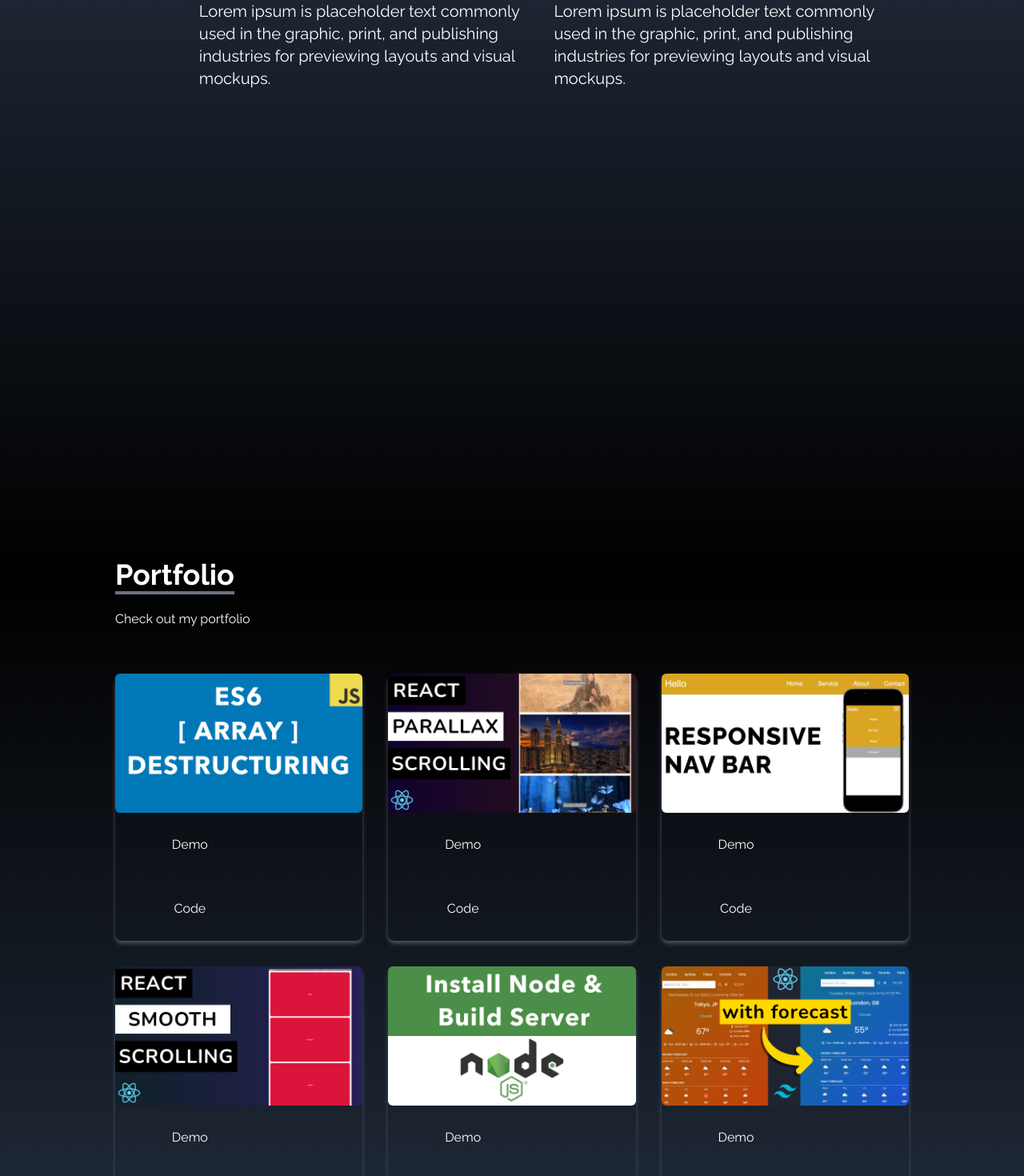
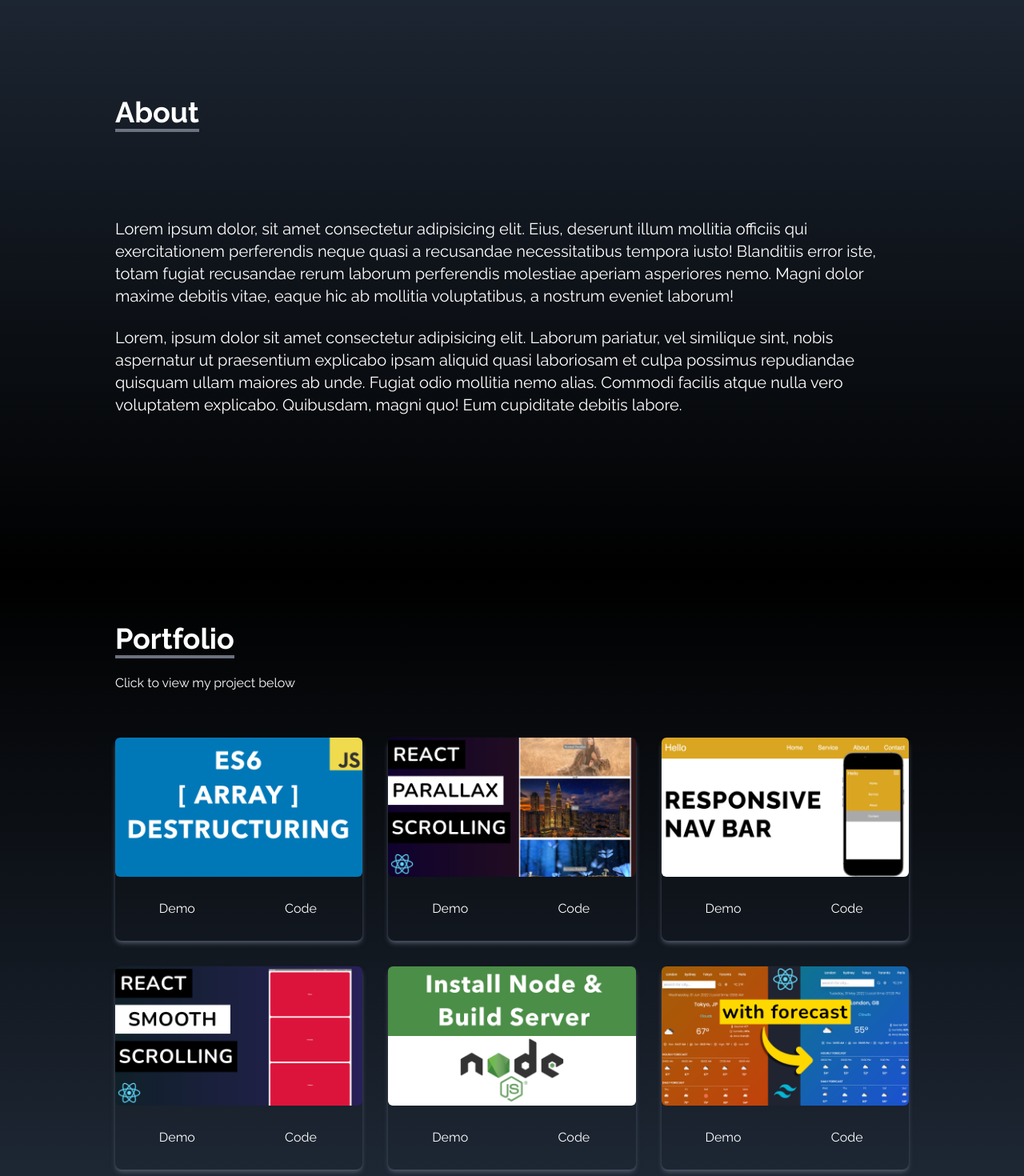
Before and after one commit to andrewhuynh561/portfolio-project, a React (Create React App) app: page / in a window 1280 px wide. Shown: the part 880-2350 px from the top of the page at 80% size. Built offline with nearby package versions, Linux system fonts and the light colour scheme.

Commit message:
updated the NavBar

```diff
--- a/public/index.html
+++ b/public/index.html
@@ -24,7 +24,7 @@
       work correctly both with client-side routing and a non-root public URL.
       Learn how to configure a non-root public URL by running `npm run build`.
     -->
-    <title>React App</title>
+    <title>Andrew Portfolio</title>
   </head>
   <body>
     <noscript>You need to enable JavaScript to run this app.</noscript>
--- a/src/components/About.jsx
+++ b/src/components/About.jsx
@@ -1,19 +1,40 @@
-import React from 'react'
+import React from "react";
 
 const About = () => {
   return (
-    <div name='about' className='w-full h-screen bg-gradient-to-b from-gray-800 to-black text-white'>
-      <div className='max-w-screen-lg mx-auto flex flex-col  justify-center w-full h-full px-4 md:flex-row'>
-        <div className='pb-8 justify-center'>
-            <p className='text-4xl font-bold inline border-b-4 border-gray-500  '>About </p>
+    <div
+      name="about"
+      className="w-full h-screen bg-gradient-to-b from-gray-800 to-black text-white"
+    >
+      <div className="max-w-screen-lg p-4 mx-auto flex flex-col justify-center w-full h-full">
+        <div className="pb-8">
+          <p className="text-4xl font-bold inline border-b-4 border-gray-500">
+            About
+          </p>
         </div>
 
-        <p className='text-xl mt-20'>Lorem ipsum is placeholder text commonly used in the graphic, print, and publishing industries for previewing layouts and visual mockups.</p>
+        <p className="text-xl mt-20">
+          Lorem ipsum dolor, sit amet consectetur adipisicing elit. Eius,
+          deserunt illum mollitia officiis qui exercitationem perferendis neque
+          quasi a recusandae necessitatibus tempora iusto! Blanditiis error
+          iste, totam fugiat recusandae rerum laborum perferendis molestiae
+          aperiam asperiores nemo. Magni dolor maxime debitis vitae, eaque hic
+          ab mollitia voluptatibus, a nostrum eveniet laborum!
+        </p>
+
         <br />
-        <p className='text-xl mt-20'>Lorem ipsum is placeholder text commonly used in the graphic, print, and publishing industries for previewing layouts and visual mockups.</p>
+
+        <p className="text-xl">
+          Lorem, ipsum dolor sit amet consectetur adipisicing elit. Laborum
+          pariatur, vel similique sint, nobis aspernatur ut praesentium
+          explicabo ipsam aliquid quasi laboriosam et culpa possimus repudiandae
+          quisquam ullam maiores ab unde. Fugiat odio mollitia nemo alias.
+          Commodi facilis atque nulla vero voluptatem explicabo. Quibusdam,
+          magni quo! Eum cupiditate debitis labore.
+        </p>
       </div>
     </div>
-  )
-}
+  );
+};
 
-export default About
+export default About;
--- a/src/components/Portfolio.jsx
+++ b/src/components/Portfolio.jsx
@@ -1,4 +1,4 @@
-import React from 'react'
+import React from "react";
 import arrayDestruct from "../assets/portfolio/arrayDestruct.jpg";
 import installNode from "../assets/portfolio/installNode.jpg";
 import navbar from "../assets/portfolio/navbar.jpg";
@@ -7,63 +7,68 @@ import reactSmooth from "../assets/portfolio/reactSmooth.jpg";
 import reactWeather from "../assets/portfolio/reactWeather.jpg";
 
 const Portfolio = () => {
-  const portfolios=[
+  const portfolios = [
     {
-      id:1,
-      src:arrayDestruct
+      id: 1,
+      src: arrayDestruct,
     },
     {
-      id:2,
-      src:reactParallax
-    },{
-      id:3,
-      src:navbar
-    },{
-      id:4,
-      src:reactSmooth
-    },{
-      id:5,
-      src:installNode
-    },{
-      id:6,
-      src:reactWeather
+      id: 2,
+      src: reactParallax,
     },
-  ]
-
+    {
+      id: 3,
+      src: navbar,
+    },
+    {
+      id: 4,
+      src: reactSmooth,
+    },
+    {
+      id: 5,
+      src: installNode,
+    },
+    {
+      id: 6,
+      src: reactWeather,
+    },
+  ];
 
   return (
-    <div name='portfolio' className='bg-gradient-to-b from-black to-gray-800 w-full text-white md:h-screen'>
-     <div className='max-w-screen-lg p-4 mx-auto flex flex-col justify-center w-full h-full'>
-
-        <div className='pb-8'>
-          <p className='text-4xl font-bold inline border-b-4 border-gray-500'> Portfolio</p>
-
-          <p className='py-6'>Check out my portfolio</p>
-
+    <div
+      name="portfolio"
+      className="bg-gradient-to-b from-black to-gray-800 w-full text-white md:h-screen"
+    >
+      <div className="max-w-screen-lg p-4 mx-auto flex flex-col justify-center w-full h-full">
+        <div className="pb-8">
+          <p className="text-4xl font-bold inline border-b-4 border-gray-500">
+            Portfolio
+          </p>
+          <p className="py-6">Click to view my project below</p>
         </div>
 
-        <div className='grid sm:grid-cols-2 md:grid-cols-3 gap-8 sm:px-0'>
-          {
-            portfolios.map(({id,src}) => (
-              <div
-              key={id}
-              className='shadow-md shadow-gray-600 rounded-lg'>
-                <img src={src}
-                className='rounded-md duration-200 hover:scale-105'
-                alt="" />
-                <div>
-                  <button className='w-1/2 px-6 py-3 m-4 duration-200 hover:scale-105'>Demo</button >
-                  <button className='w-1/2 px-6 py-3 m-4 duration-200 hover:scale-105'>Code</button >
-                </div>
+        <div className="grid sm:grid-cols-2 md:grid-cols-3 gap-8 px-12 sm:px-0">
+          {portfolios.map(({ id, src }) => (
+            <div key={id} className="shadow-md shadow-gray-600 rounded-lg">
+              <img
+                src={src}
+                alt=""
+                className="rounded-md duration-200 hover:scale-105"
+              />
+              <div className="flex items-center justify-center">
+                <button className="w-1/2 px-6 py-3 m-4 duration-200 hover:scale-105">
+                  Demo
+                </button>
+                <button className="w-1/2 px-6 py-3 m-4 duration-200 hover:scale-105">
+                  Code
+                </button>
               </div>
+            </div>
+          ))}
+        </div>
+      </div>
+    </div>
+  );
+};
 
-            ))
-          }
-        </div>
-
-     </div>
-    </div>
-  )
-}
-
-export default Portfolio
+export default Portfolio;
--- a/src/components/SocialLinks.jsx
+++ b/src/components/SocialLinks.jsx
@@ -37,7 +37,7 @@ const SocialLinks = () => {
           Mail <HiOutlineMail size={30}/>
           </>
         ),
-        href:'mailto:foo@gmail.com',
+        href:'mailto:andrewhuynh561@gmail.com',
 
       },
       {
```
Also changed, not shown: 1 other file (tests, documents, lock files or other folders).
